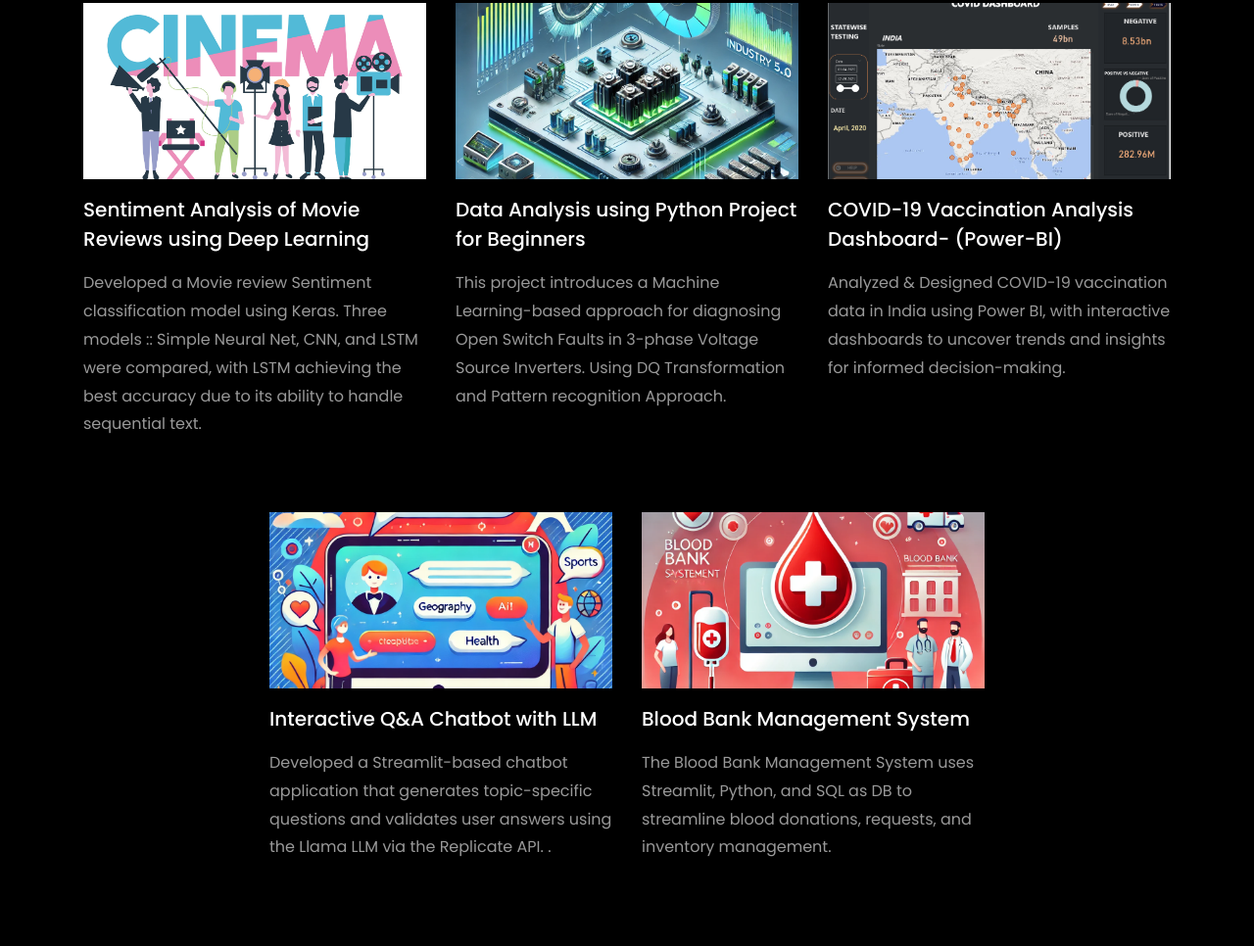
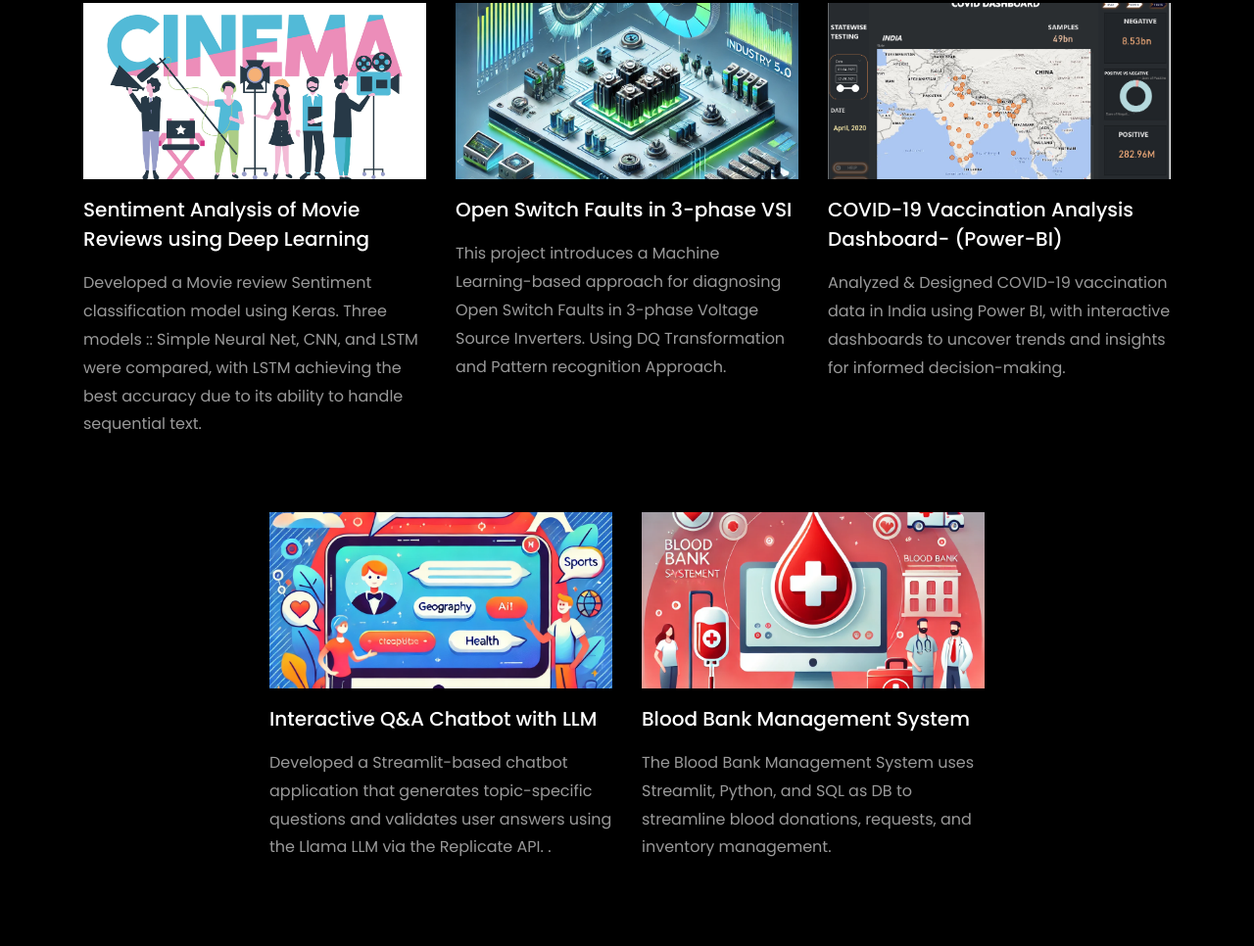
Before and after one commit to rishikeshdound/Portfolio, a plain HTML site: page index.html in a window 1280 px wide. Shown: the part 3890-4856 px from the top of the page at 98% size. Drawn offline with Linux system fonts and the light colour scheme; files whose address does not match are found by name.

Commit message:
new updates

```diff
--- a/index.html
+++ b/index.html
@@ -488,7 +488,7 @@
               </a>
               <div class="text mt-3 float-right d-block">
 
-                <h3 class="heading"><a href="https://github.com/rishikeshdound/final_year_proj">Data Analysis using Python Project for Beginners</a></h3>
+                <h3 class="heading"><a href="https://github.com/rishikeshdound/final_year_proj">Open Switch Faults in 3-phase VSI</a></h3>
                 <p>This project introduces a Machine Learning-based approach for diagnosing Open Switch Faults in 3-phase Voltage Source Inverters. Using DQ Transformation and Pattern recognition Approach.</p>
               </div>
             </div>
@@ -671,15 +671,7 @@
 					<ul class="ftco-footer-social list-unstyled d-flex justify-content-center align-items-center mb-0">
 					  <li class="ftco-animate normal-txt">Find me on  </li>
 
-					  <!-- <li><a href="https://www.linkedin.com/in/rishikeshdound/" target="_blank">LinkedIn</a></li>
-					    -->
 						<li><a href="https://www.linkedin.com/in/rishikeshdound/" target="_blank"><span class="icon-linkedin"></span></a></li>
-
-					  <!-- <li class="ftco-animate"><a href=""><span class="icon-youtube"></span></a></li> -->
-					  <!-- <li class="ftco-animate"><a href="https://www.linkedin.com/in/rishikeshdound/"><span class="icon-linkedin"></span></a></li>   -->
-					  <!-- <li class="ftco-animate"><a href="add twitter acc"><span class="icon-twitter"></span></a></li> -->
-					  <!-- <li class="ftco-animate"><a href="add facebook acc "><span class="icon-facebook"></span></a></li> -->
-				      <!-- <li class="ftco-animate"><a href="add if you want to/"><span class="icon-instagram"></span></a></li> -->
 					</ul>
 				<br>
 		   </div>
```
